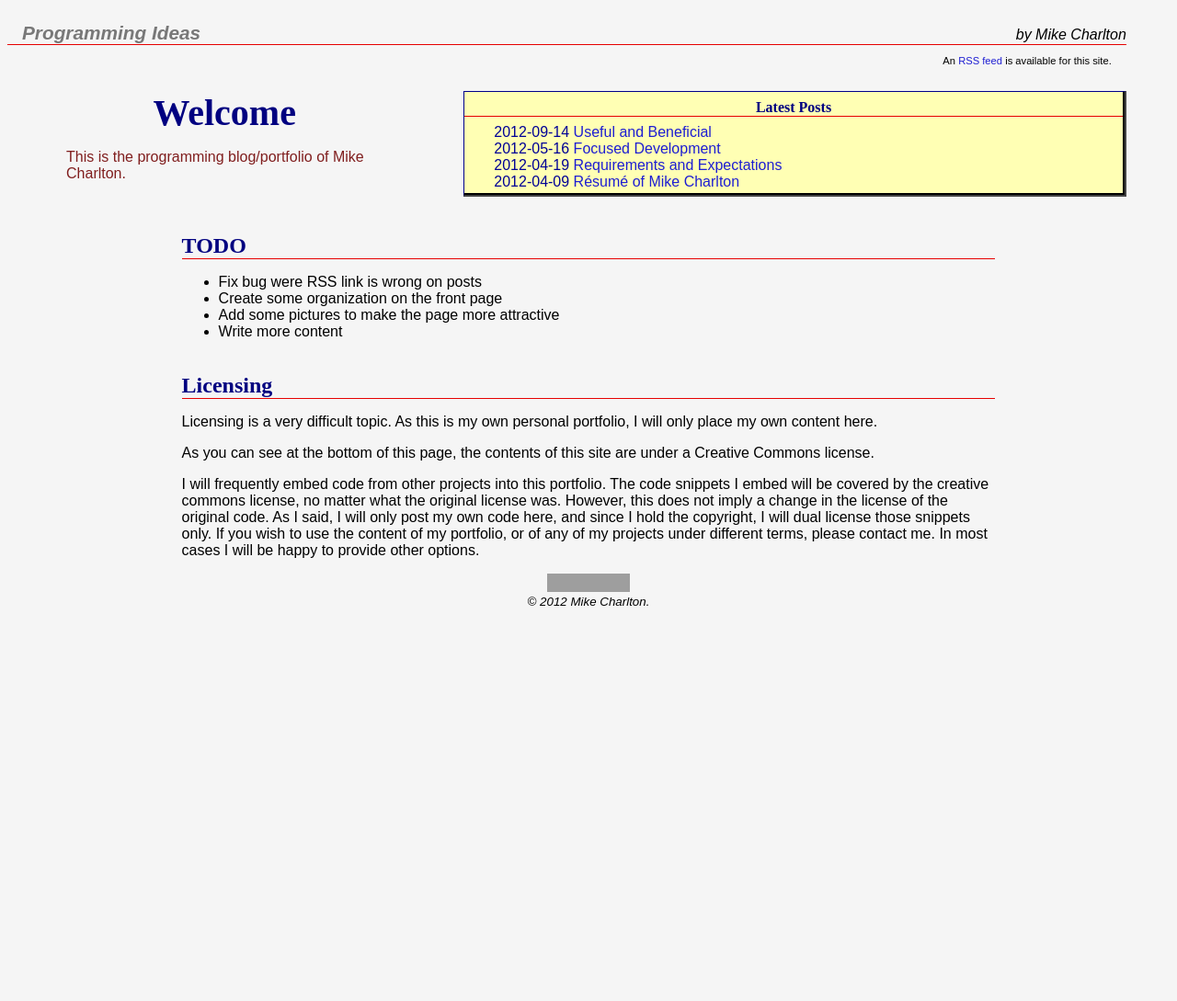
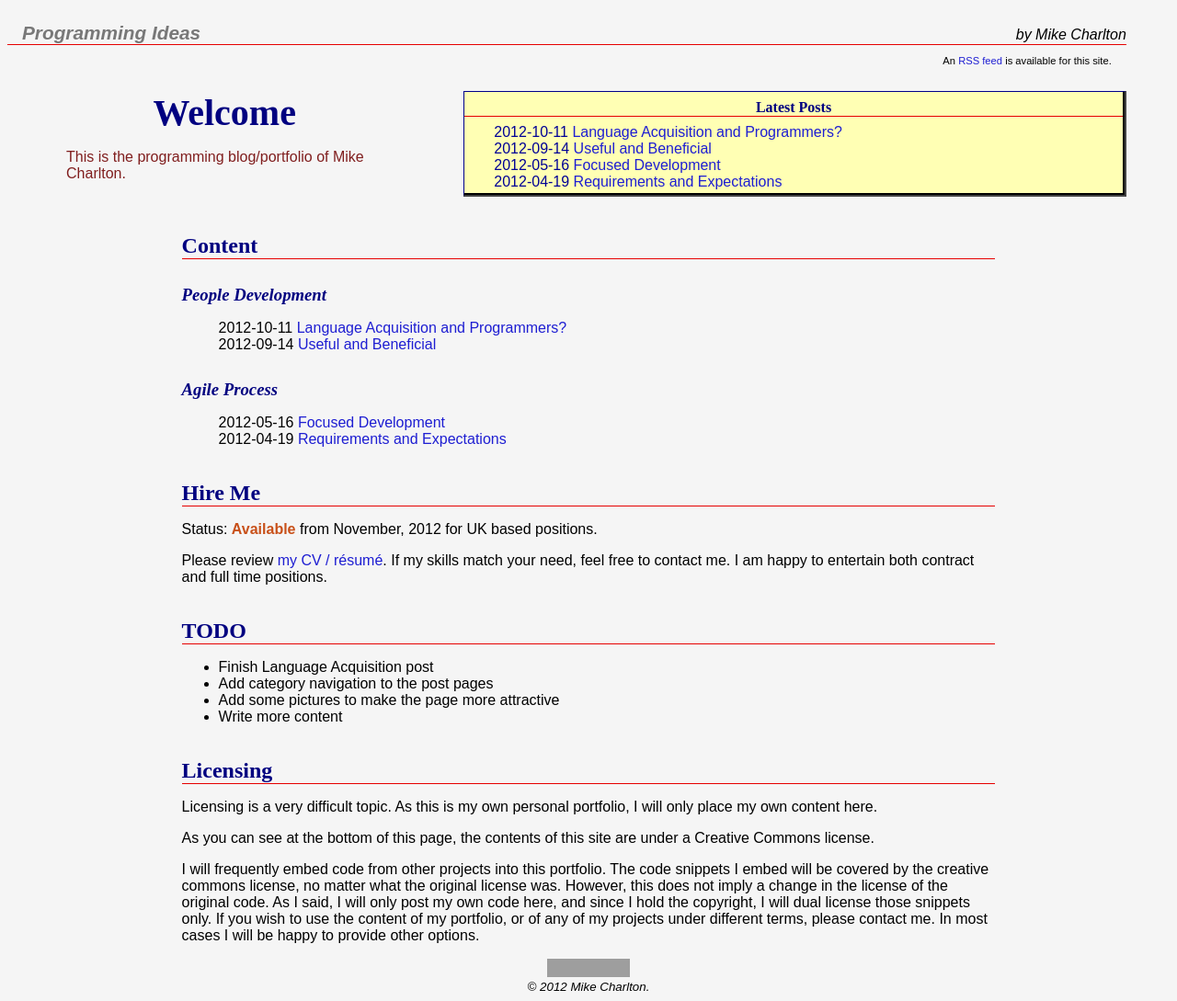
Before and after one commit to mikekchar/portfolio, a Jekyll site: the page built from index.html, in a window 1280 px wide. Shown: the whole page at 92% size. Built offline with Jekyll 4.4.1, drawn with Linux system fonts in a browser that asks for light colours; before the commit the page ends 900 px from its top, so only the background shows below that; grey boxes are pictures that could not be loaded.

Commit message:
Add front page organization using categories Start Language Acquisition page

```diff
--- /dev/null
+++ b/_includes/TODO.html
@@ -0,0 +1,7 @@
+<h2>TODO</h2>
+<ul>
+    <li>Finish Language Acquisition post</li>
+    <li>Add category navigation to the post pages</li>
+    <li>Add some pictures to make the page more attractive</li>
+    <li>Write more content</li>
+</ul>
--- /dev/null
+++ b/_includes/licensing.html
@@ -0,0 +1,15 @@
+<h2>Licensing</h2>
+<p>Licensing is a very difficult topic.  As this is my own
+personal portfolio, I will only place my own content here.</p>
+
+<p>As you can see at the bottom of this page, the contents of
+this site are under a Creative Commons license.</p>
+<p>I will frequently embed code from other projects into this
+portfolio.  The code snippets I embed will be covered by the
+creative commons license, no matter what the original license was.
+However, this does not imply a change in the license of the
+original code.  As I said, I will only post my own code here,
+and since I hold the copyright, I will dual license those
+snippets only.  If you wish to use the content of my portfolio,
+or of any of my projects under different terms, please contact me.
+In most cases I will be happy to provide other options.</p>
--- a/_includes/rss.html
+++ b/_includes/rss.html
@@ -1,5 +1,5 @@
 <div class="rss">
     <p>
-    An <a href="rss.xml">RSS feed</a> is available for this site.
+    An <a href="/rss.xml">RSS feed</a> is available for this site.
     </p>
 </div>
--- a/_posts/2012-04-09-resume.html
+++ b/_posts/2012-04-09-resume.html
@@ -1,7 +1,7 @@
 ---
 layout: resume
 title: R&eacute;sum&eacute; of Mike Charlton
-parmalink: Resume
+permalink: Resume
 description: My r&eacute;sum&eacute;/CV
 ---
 
--- /dev/null
+++ b/_posts/2012-10-11-LanguageAquisition.md
@@ -0,0 +1,11 @@
+---
+layout: default
+title: Language Acquisition and Programmers?
+permalink: LanguageAcquisition
+category: People
+description: Creating better programmers using language instruction techniques.
+summary: At some point almost everyone in the software industry wonders why there is such a vast separation between the best programmers and the worst.  Many programmers believe that it is simply a matter of talent and that poor programmers can not be made substatially better.  My experience as an English teacher has shown me some eerie similarities between programmers and learners of a second language.  Can research in Language Acquisition help programmers?
+---
+## Language Fluency
+
+Content to come.
--- a/index.html
+++ b/index.html
@@ -3,27 +3,44 @@ layout: top
 title: Welcome
 description: This is the programming blog/portfolio of Mike Charlton.
 ---
+<h2>Content</h2>
 
-<h2>TODO</h2>
+<h3>People Development</h3>
 <ul>
-    <li>Fix bug were RSS link is wrong on posts</li>
-    <li>Create some organization on the front page</li>
-    <li>Add some pictures to make the page more attractive</li>
-    <li>Write more content</li>
+    {% for post in site.categories.People %}
+    <div class="list" title="{{post.description}}">
+        <span class="posting">
+            <span class="date">{{ post.date | date: "%Y-%m-%d" }}</span>
+            {% if post.url %}<a href="{{site.baseurl}}{{post.url}}">{% endif %}
+                {{ post.title }}
+                {% if post.url %}</a>{% endif %}
+        </span>
+    </div>
+    {% endfor %}
 </ul>
 
-<h2>Licensing</h2>
-<p>Licensing is a very difficult topic.  As this is my own
-personal portfolio, I will only place my own content here.</p>
+<h3>Agile Process</h3>
+<ul>
+    {% for post in site.categories.Agile %}
+    <div class="list" title="{{post.description}}">
+        <span class="posting">
+            <span class="date">{{ post.date | date: "%Y-%m-%d" }}</span>
+            {% if post.url %}<a href="{{site.baseurl}}{{post.url}}">{% endif %}
+                {{ post.title }}
+                {% if post.url %}</a>{% endif %}
+        </span>
+    </div>
+    {% endfor %}
+</ul>
 
-<p>As you can see at the bottom of this page, the contents of
-this site are under a Creative Commons license.</p>
-<p>I will frequently embed code from other projects into this
-portfolio.  The code snippets I embed will be covered by the
-creative commons license, no matter what the original license was.
-However, this does not imply a change in the license of the
-original code.  As I said, I will only post my own code here,
-and since I hold the copyright, I will dual license those
-snippets only.  If you wish to use the content of my portfolio,
-or of any of my projects under different terms, please contact me.
-In most cases I will be happy to provide other options.</p>
+<h2>Hire Me</h2>
+<p>
+Status: <strong>Available</strong> from November, 2012 for UK based positions.
+</p>
+<p>
+Please review <a href="/Resume">my CV / r&eacute;sum&eacute;</a>.  If my skills match your need, feel free to contact
+me.  I am happy to entertain both contract and full time positions.
+</p>
+
+{% include TODO.html %}
+{% include licensing.html %}
```
Also changed, not shown: _posts/2012-04-19-requirements.md (+1 -0 lines), _posts/2012-05-16-FocusedDevelopment.md (+1 -0 lines), _posts/2012-09-14-beneficial.md (+1 -0 lines).
